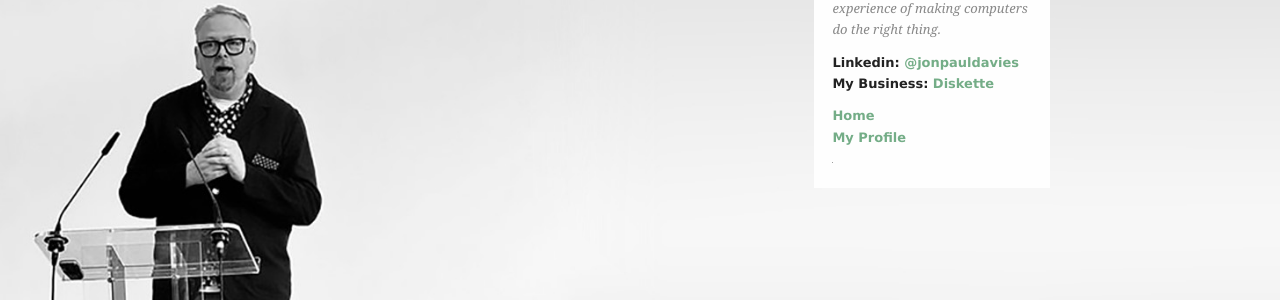
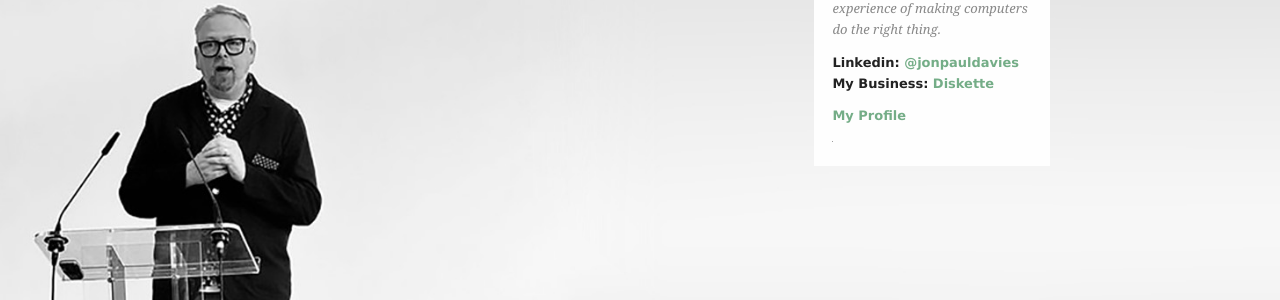
Before and after one commit to jonpauldavies/jonpauldavies.github.io, a Jekyll site: the page index.html, which Jekyll copies as it is, in a window 1280 px wide. Shown: the part 199-499 px from the top of the page. Built offline with Jekyll 4.4.1, drawn with Linux system fonts in a browser that asks for light colours; nearby versions of some CDN libraries; Markdown is read by kramdown in place of the engine named in the settings; grey boxes are pictures that could not be loaded.

Commit message:
footer date

```diff
--- a/_layouts/column.html
+++ b/_layouts/column.html
@@ -25,7 +25,6 @@
                     <div class="profilelinks">
                         Menu
                         <div class="profilelink"><a href="/index.html">Home</a></div>
-                        <div class="profilelink"><a href="/profile.html">My Profile</a></div>
                     </div>
                 </div>
                 {{ content }}
--- a/index.html
+++ b/index.html
@@ -49,8 +49,6 @@
                         <div class="profilelink">My Business: <a href="http://www.disketteideas.com" target="_blank">Diskette</a></div>
                     </div>
                     <div class="profilelinks">
-
-                        <div class="profilelink"><a href="/index.html">Home</a></div>
                         <div class="profilelink"><a href="/profile.html">My Profile</a></div>
                         <iframe src="https://uk.linkedin.com/in/jonpauldavies" height="1" width="1" frameBorder="0"></iframe>
                     </div>
```
